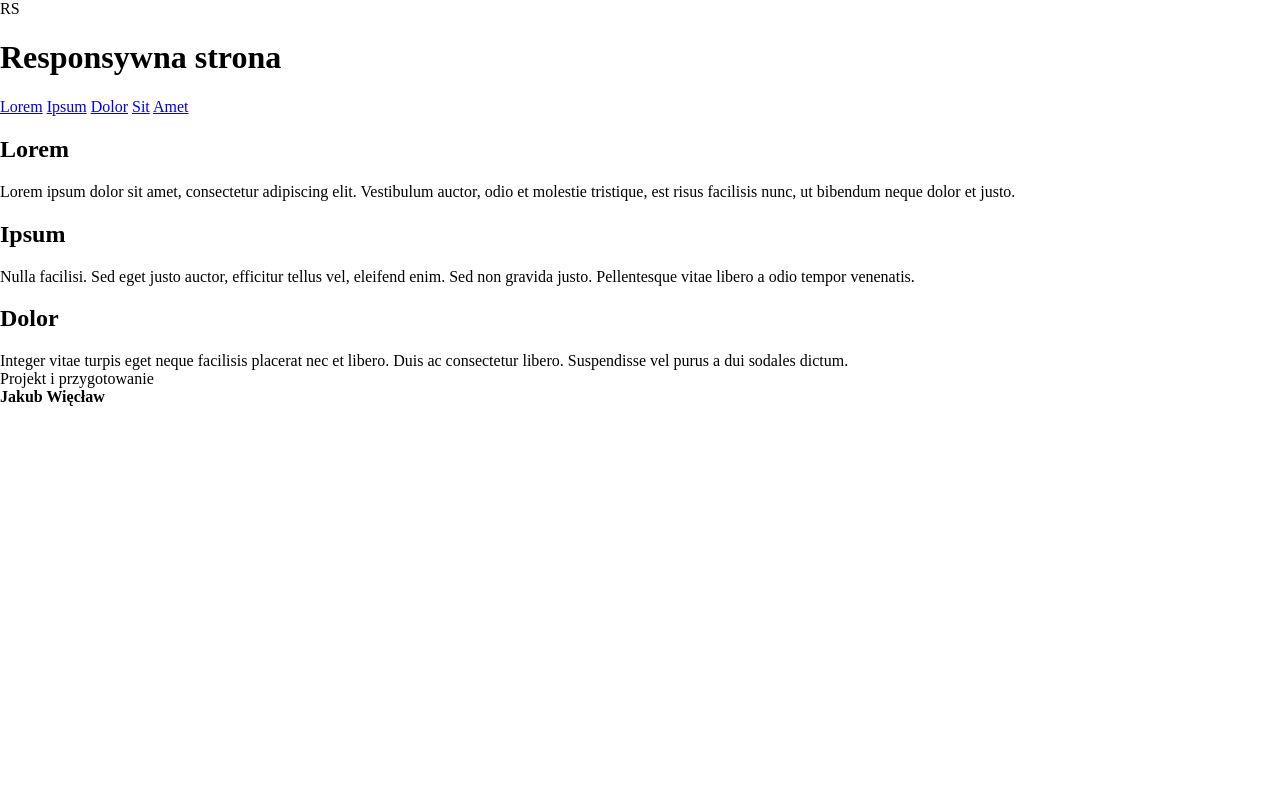
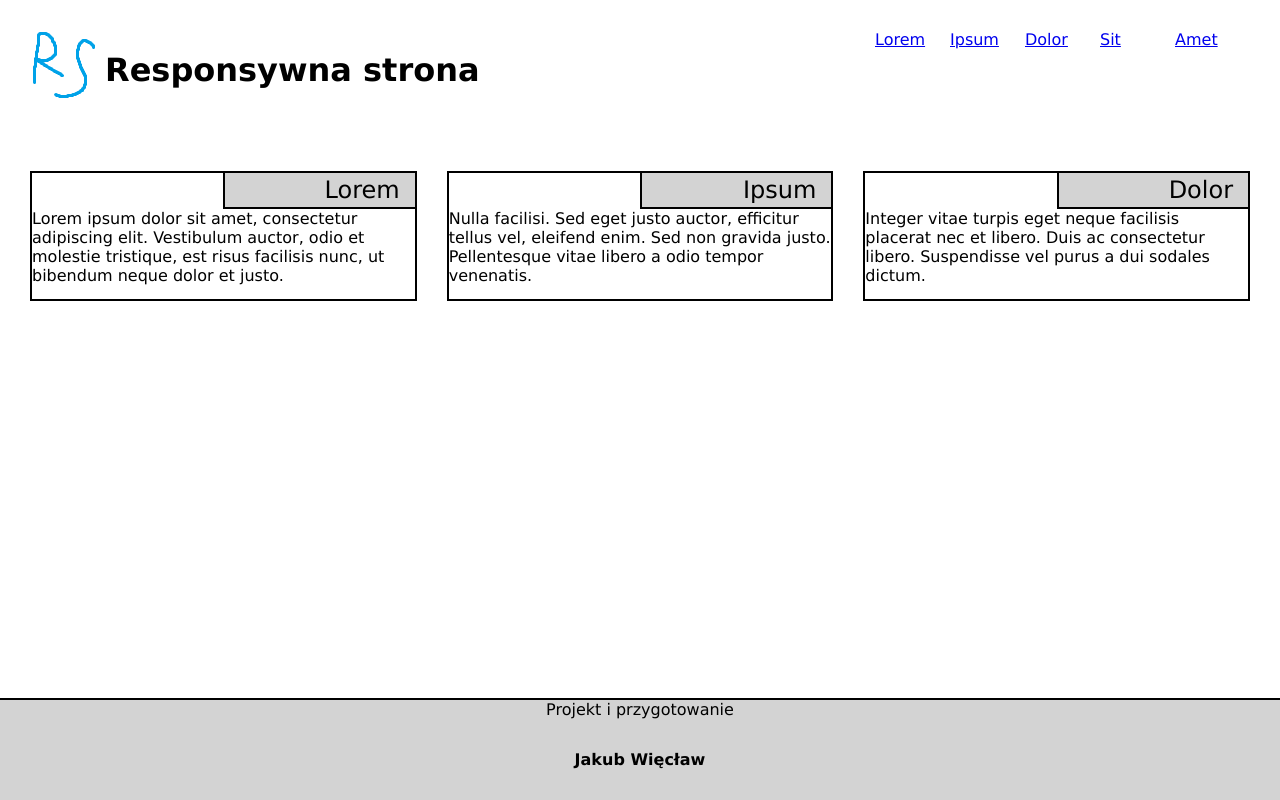
Before and after one commit to JakubWieclaw/webufka, a PHP site: page /r_site.html in a window 1280 px wide. Run offline with PHP 8.4, Linux system fonts and the light colour scheme.

Commit message:
add advanced css lab

```diff
--- a/lab2/r_site.html
+++ b/lab2/r_site.html
@@ -7,9 +7,11 @@
     <title>Strona przykładowa</title>
 </head>
 <body>
+    <div class="content">
         <header>
             <div class="logo">
-            <p>RS</p>
+                <!-- <p>RS</p> -->
+                <img src="logo.png">
             </div>
             <h1>Responsywna strona</h1>
             <nav>
@@ -19,6 +21,7 @@
                 <a href="#">Sit</a>
                 <a href="#">Amet</a>
             </nav>
+            <img id="hamburger" src="burger.png">
         </header>
 
         <main>
@@ -35,6 +38,8 @@
                 <p>Integer vitae turpis eget neque facilisis placerat nec et libero. Duis ac consectetur libero. Suspendisse vel purus a dui sodales dictum.</p>
             </article>
         </main>
+    </div>
+
 
     <footer>
         <p>Projekt i przygotowanie</p>
--- a/lab2/style.css
+++ b/lab2/style.css
@@ -3,4 +3,119 @@
 html, body, p {
     margin: 0;
     padding: 0;
+    font-family: Verdana;
+    font-size: 16px;
+    font-weight: normal;
+    text-decoration: none;
+    color: black;
+    box-sizing: border-box;
+    height: 100%;
 }
+
+body {
+    display: flex;
+    flex-direction: column;
+    height: 100%;
+}
+
+header {
+    display: flex;
+    flex-direction: row;
+    align-items: center;
+    padding: 30px;
+}
+
+main {
+    display: flex;
+    flex-direction: row;
+    padding: 15px;
+}
+
+footer {
+    display: flex;
+    flex-direction: column;
+    height: 100px;
+    border-top: solid black 2px;
+    background-color: lightgray;
+    margin-top: 15px;
+    align-items: center;
+    justify-content: center;
+    flex-shrink: 0;
+    margin-top: auto;
+}
+
+#header-title {
+    margin-left: 15px;
+    font-weight: bold;
+    font-size: 2em;
+    flex-grow: 1;
+}
+
+nav {
+    display: flex;
+    flex-grow: 2;
+    align-self: flex-start;
+    justify-content: flex-end;
+}
+
+a {
+    width: 75px;
+}
+
+img {
+    width: 75px;
+    height: 75px;
+}
+
+article {
+    margin: 15px;
+    width: 100%;
+    border: solid black 2px;
+    display: flex;
+    flex-direction: column;
+}
+
+article h2 {
+    font-weight: normal;
+    height: 50px;
+    width: 50%;
+    font-size: 1.5em;
+    display: flex;
+    justify-content: flex-end;
+    align-items: center;
+    align-self: flex-end;
+    background-color: lightgray;
+    border-left: solid black 2px;
+    border-bottom: solid black 2px;
+    padding: 0px 15px;
+    box-sizing: border-box;
+    margin: 0;
+}
+
+#hamburger {
+    display: none;
+}
+
+@media all and (max-width: 900px) {
+    main {
+        flex-wrap: wrap;
+    }
+    #header-title {
+        display: none;
+    }
+    nav {
+        display: none;
+    }
+
+    .logo {
+        margin-right: auto;
+    }
+
+    #hamburger {
+        display: block;
+    }
+
+    header {
+        justify-content: space-between;
+    }
+}
```
Also changed, not shown: lab2/burger.png (added), lab2/logo.png (added). Lines whose indentation alone changed are shown as unchanged.
